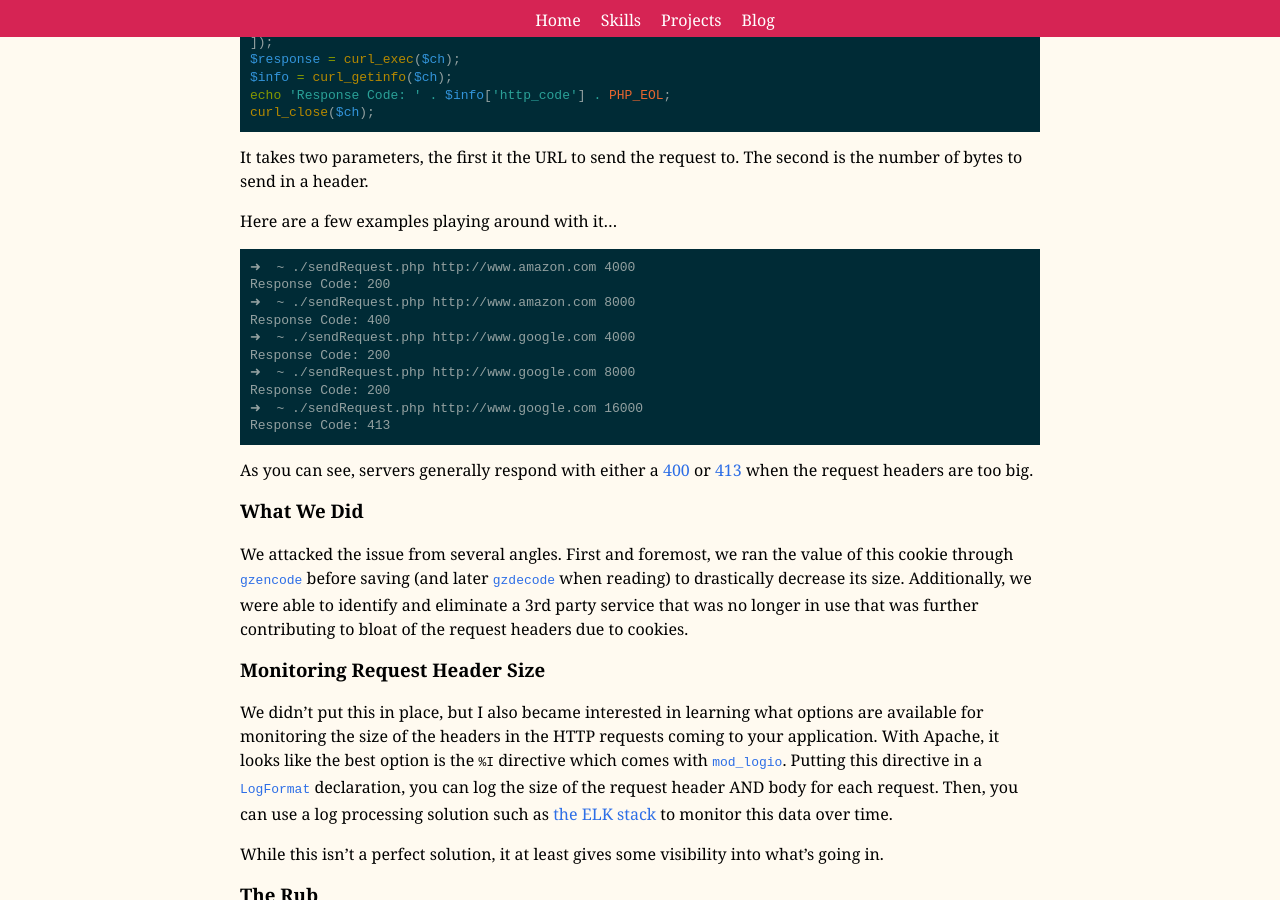
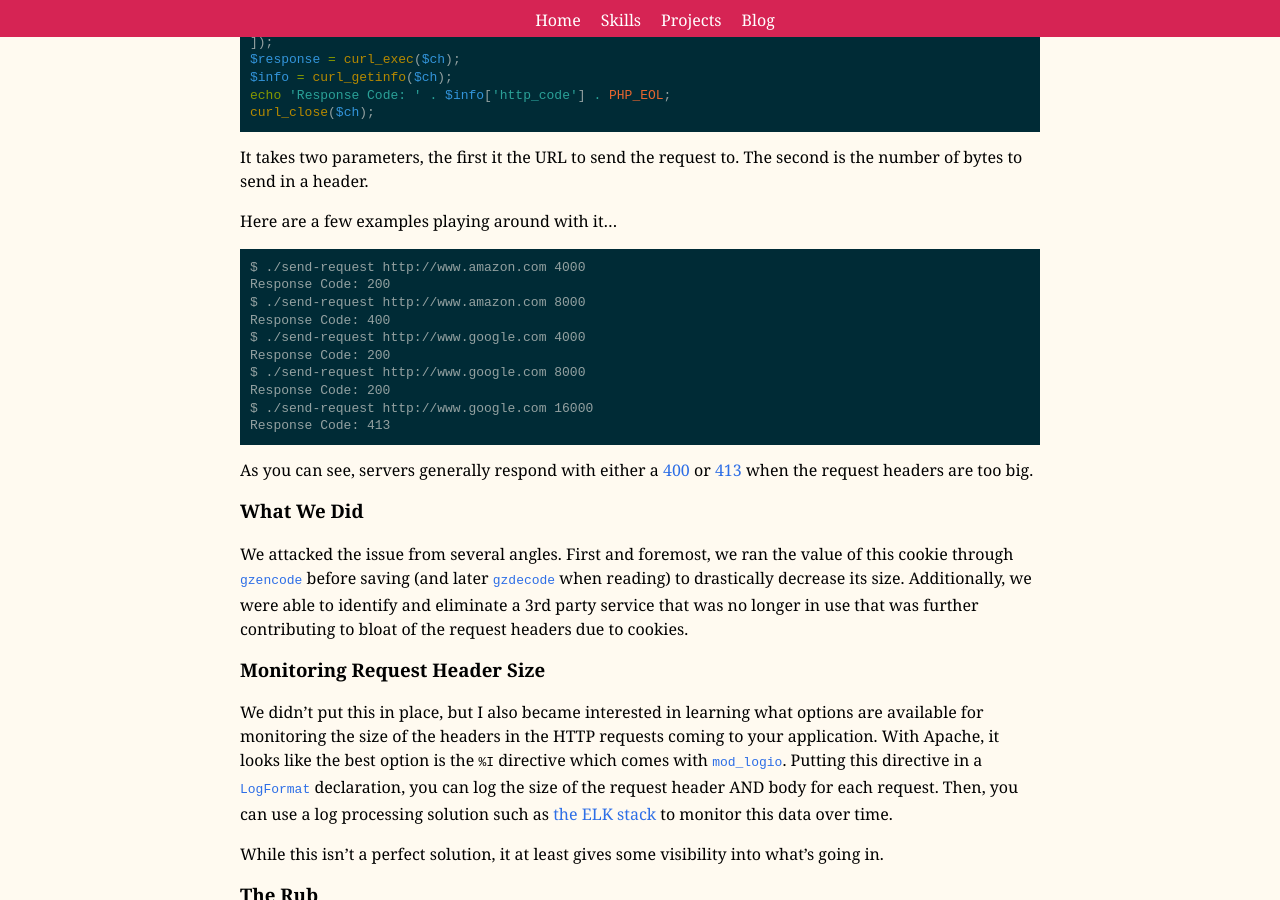
Before and after one commit to mpchadwick/mpchadwick.github.io, a Jekyll site: the page built from _posts/2016-11-26-http-request-header-size-limits.md, in a window 1280 px wide and 900 px high, scrolled down 1278 px. Built offline with Jekyll 4.4.1, drawn with Linux system fonts in a browser that asks for light colours; comment, search, counter and statistics services are not loaded.

Commit message:
$ prompt

````diff
--- a/_posts/2016-11-26-http-request-header-size-limits.md
+++ b/_posts/2016-11-26-http-request-header-size-limits.md
@@ -60,15 +60,15 @@ It takes two parameters, the first it the URL to send the request to. The second
 Here are a few examples playing around with it...
 
 ```
-➜  ~ ./sendRequest.php http://www.amazon.com 4000
+$ ./send-request http://www.amazon.com 4000
 Response Code: 200
-➜  ~ ./sendRequest.php http://www.amazon.com 8000
+$ ./send-request http://www.amazon.com 8000
 Response Code: 400
-➜  ~ ./sendRequest.php http://www.google.com 4000
+$ ./send-request http://www.google.com 4000
 Response Code: 200
-➜  ~ ./sendRequest.php http://www.google.com 8000
+$ ./send-request http://www.google.com 8000
 Response Code: 200
-➜  ~ ./sendRequest.php http://www.google.com 16000
+$ ./send-request http://www.google.com 16000
 Response Code: 413
 ```
 
````
